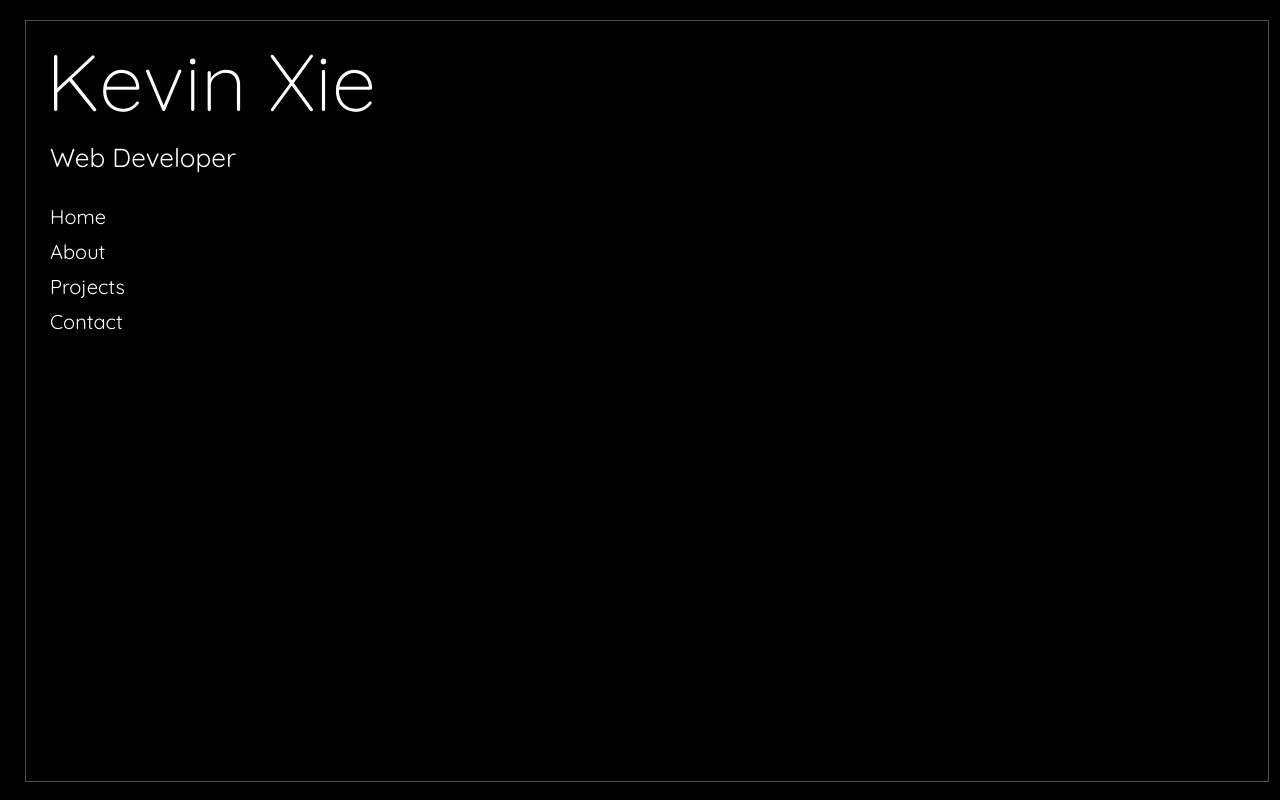
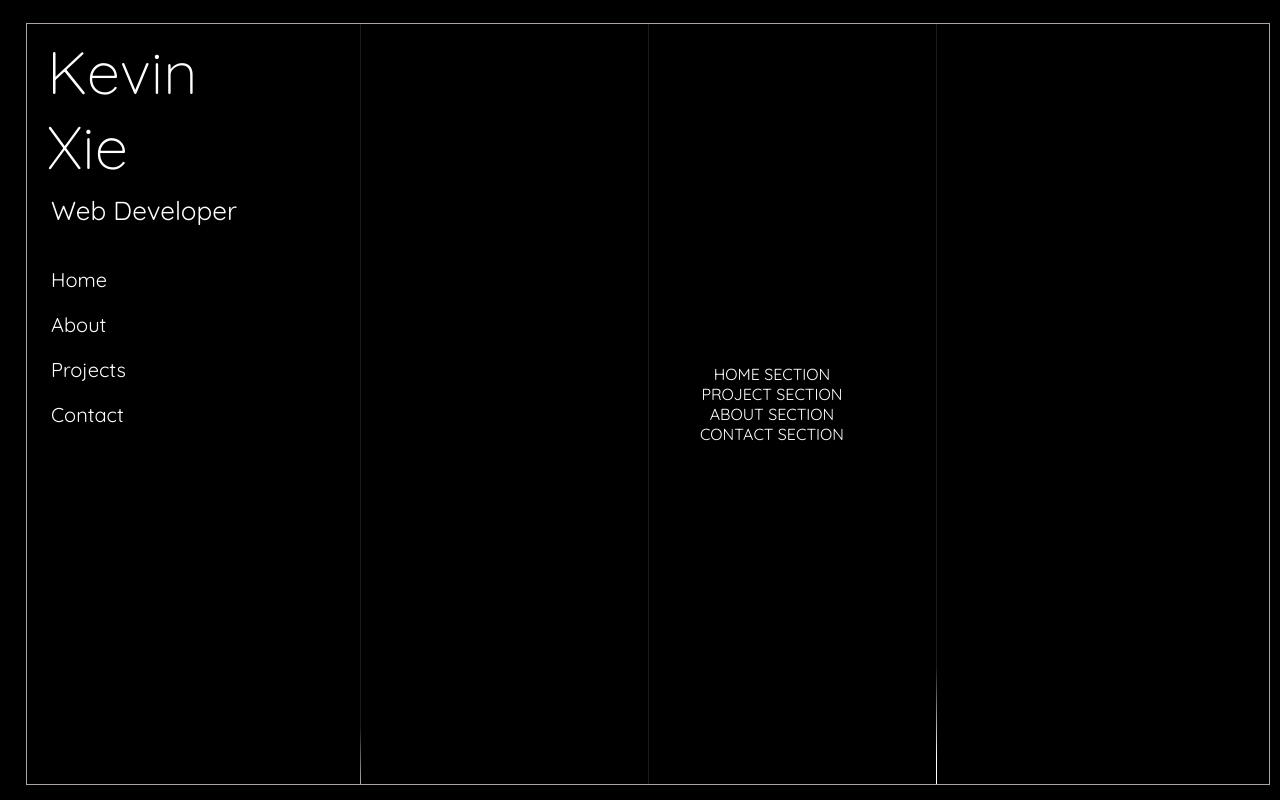
Before and after one commit to kersv/personalweb, a React (Create React App) app: page / in a window 1280 px wide. Shown: the top 800 px of the page. Built offline with nearby package versions, Linux system fonts and the light colour scheme.

Commit message:
content sections

```diff
--- a/src/App.css
+++ b/src/App.css
@@ -2,23 +2,27 @@
   border-style: solid;
   margin: 20px;
   width: 97%;
-  height: 95vh;
+  height: 95%;
   position: absolute;
-  left: 5px;
+  top: 3px;
+  left: 6px;
   border-width: 1px;
   background-color: rgb(0, 0, 0);
-  border-color: rgb(77, 77, 77);
+  border-color: rgb(172, 163, 163);
+  display: flex;
 }
 
 .App-header{
   color: white;
+  flex: 1;
+  /* border: 1px solid rgb(255, 0, 0); */
 }
 
 .name{
   font-family: 'Quicksand', sans-serif;
   color: White;
   font-weight: 300;
-  font-size: 80px;
+  font-size: 60px;
   margin: 0;
   padding: 10px 20px 10px 20px;
 }
@@ -38,12 +42,103 @@ ol{
   list-style-type: none;
 }
 
-.nav-links{
-  padding-top: 10px;
+.nav-links, a{
+  padding-top: 20px;
   font-size: 20px;
 }
 
-.nav-links:hover{
-  color: rgb(87, 87, 87);
+.nav-links:hover a{
+  color: rgb(240, 178, 178);
   cursor: pointer;
 }
+
+.content{
+  flex:4;
+  /* border: 1px solid blue; */
+  display: flex;
+  justify-content: center;
+  align-items: center;
+  flex-direction: column;
+
+}
+
+.lines {
+  position: absolute;
+  top: 0;
+  left: 0;
+  right: 0;
+  height: 100%;
+  margin: auto;
+  width: 90vw;
+}
+.line {
+  position: absolute;
+  width: 1px;
+  height: 100%;
+  top: 0;
+  left: 50%;
+  background: rgba(255, 255, 255, 0.1);
+  overflow: hidden;
+}
+.line::after {
+  content: "";
+  display: block;
+  position: absolute;
+  height: 15vh;
+  width: 100%;
+  top: -50%;
+  left: 0;
+  background: linear-gradient(to bottom, rgba(255, 255, 255, 0) 0%, #ffffff 75%, #ffffff 100%);
+  -webkit-animation: drop 7s 0s infinite;
+          animation: drop 7s 0s infinite;
+  -webkit-animation-fill-mode: forwards;
+          animation-fill-mode: forwards;
+  -webkit-animation-timing-function: cubic-bezier(0.4, 0.26, 0, 0.97);
+          animation-timing-function: cubic-bezier(0.4, 0.26, 0, 0.97);
+}
+.line:nth-child(1) {
+  margin-left: -25%;
+}
+.line:nth-child(1)::after {
+  -webkit-animation-delay: 2s;
+          animation-delay: 2s;
+}
+.line:nth-child(3) {
+  margin-left: 25%;
+}
+.line:nth-child(3)::after {
+  -webkit-animation-delay: 2.5s;
+          animation-delay: 2.5s;
+}
+
+@-webkit-keyframes drop {
+  0% {
+    top: -50%;
+  }
+  100% {
+    top: 110%;
+  }
+}
+
+@keyframes drop {
+  0% {
+    top: -50%;
+  }
+  100% {
+    top: 110%;
+  }
+}
+
+.Home{
+  color: white;
+}
+
+footer{
+  margin-top: 500px;
+  padding-left: 24px;
+  display: flex;
+}
+
+.copyright{
+  color: white;
+}
--- a/src/App.js
+++ b/src/App.js
@@ -1,26 +1,66 @@
 import './App.css';
+import Home from './Components/Home';
+import About from './Components/About';
+import Contact from './Components/Contact';
+import Projects from './Components/Projects';
 
 function App() {
+
+  const contentDisplay = () => {
+    console.log('DISPLAY CONTENT')
+  };
+
   return (
     <div className="App">
       <div className='borderbox'>
+
+        {/* BACKGROUND ANIMATION */}
+        <div className="lines">
+          <div className="line"></div>
+          <div className="line"></div>
+          <div className="line"></div>
+        </div>
+
+        {/* HEADER / NAVLINKS */}
         <header className="App-header">
           <h1 className='name'>Kevin Xie</h1>
           <p className='job-title'>Web Developer</p>
           <nav className='nav-panel'>
             <ol>
-              <li className='nav-links'>Home</li>
-              <li className='nav-links'>About</li>
-              <li className='nav-links'>Projects</li>
-              <li className='nav-links'>Contact</li>
+              <li className='nav-links' onClick={contentDisplay}>
+                <a>Home</a>
+              </li>
+              <li className='nav-links' onClick={contentDisplay}>
+                <a>About</a>
+              </li>
+              <li className='nav-links' onClick={contentDisplay}>
+                <a>Projects</a>
+              </li>
+              <li className='nav-links' onClick={contentDisplay}>
+                <a>Contact</a>
+              </li>
             </ol>
           </nav>
+
+          {/* COPYRIGHT */}
+          <footer>
+            <p className='copyright'>
+              Copyright &copy; 2023 Kevin Xie. All rights are resevered.
+            </p>
+          </footer>
         </header>
 
-        <div>
+        {/* DISPLAY CONTENT */}
+        <div className='content'>
+            <Home/>
+            <Projects/>
+            <About/>
+            <Contact/>
 
         </div>
       </div>
+
+
     </div>
   );
 }
--- /dev/null
+++ b/src/Components/About.js
@@ -0,0 +1,10 @@
+import React from "react"
+
+const About = () => {
+  return(
+    <div className="Home">
+      ABOUT SECTION
+    </div>
+  )
+}
+export default About
--- /dev/null
+++ b/src/Components/Contact.js
@@ -0,0 +1,11 @@
+import React from "react"
+
+
+const Contact = () => {
+  return(
+    <div className="Home">
+      CONTACT SECTION
+    </div>
+  )
+}
+export default Contact
--- /dev/null
+++ b/src/Components/Home.js
@@ -0,0 +1,11 @@
+import React from "react"
+import '../App.css';
+
+const Home = () => {
+  return(
+    <div className='Home'>
+      HOME SECTION
+    </div>
+  )
+}
+export default Home
--- /dev/null
+++ b/src/Components/Projects.js
@@ -0,0 +1,10 @@
+import React from "react"
+
+const Projects = () => {
+  return(
+    <div className="Home">
+      PROJECT SECTION
+    </div>
+  )
+}
+export default Projects
```
